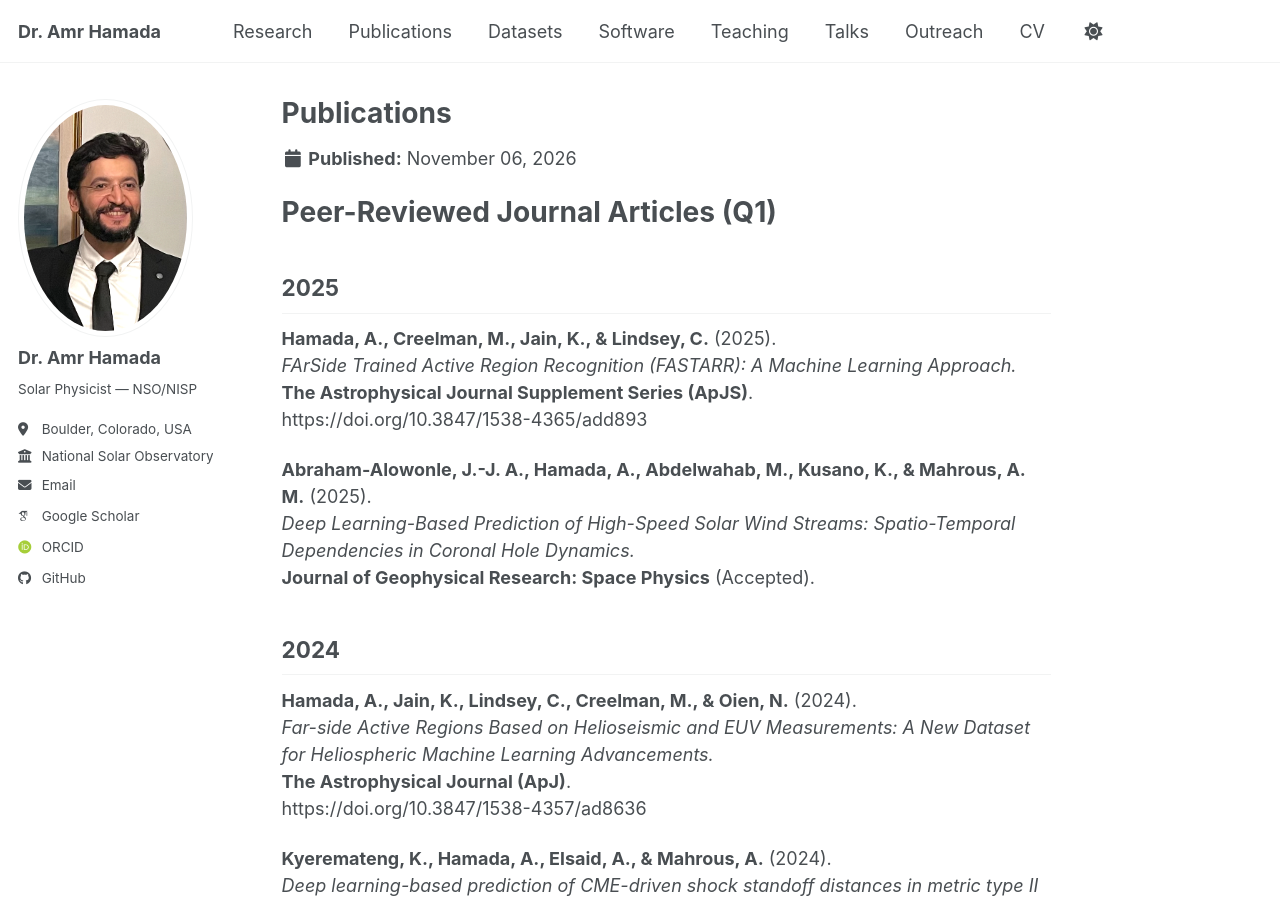
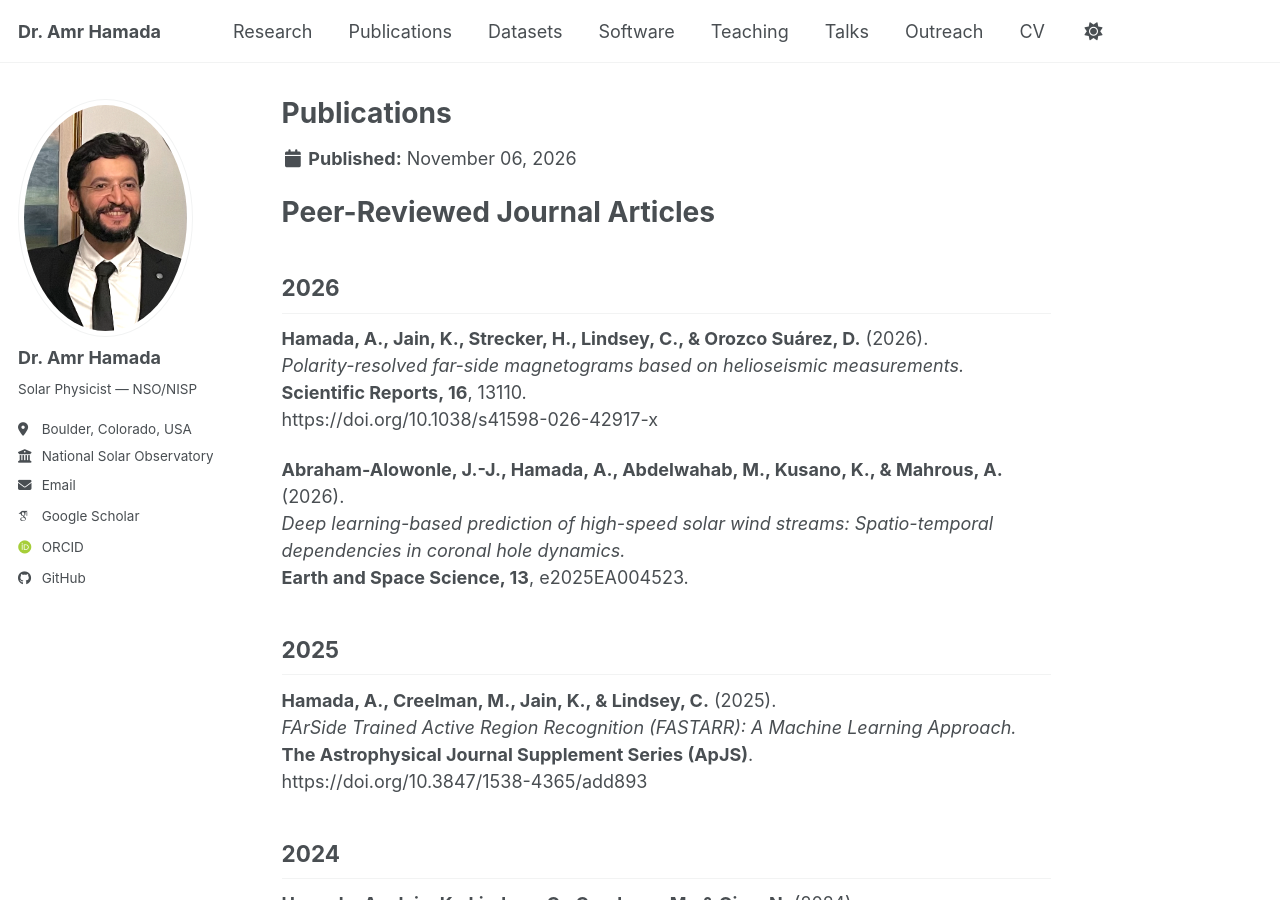
Before and after one commit to Amr1001Hamada/Amr1001Hamada.github.io, a Jekyll site: the page built from _publications/publications.md, in a window 1280 px wide and 900 px high. Built offline with Jekyll 4.4.1, drawn with Linux system fonts in a browser that asks for light colours; some web fonts are replaced; a script bundle is joined from its source files by our own code; library files that are not in the unit come from our copies.

Commit message:
Correct research citation and publication routing

```diff
--- a/_publications/publications.md
+++ b/_publications/publications.md
@@ -5,17 +5,25 @@ permalink: /publications/
 author_profile: true
 ---
 
-# Peer-Reviewed Journal Articles (Q1)
+# Peer-Reviewed Journal Articles
+
+## 2026
+**Hamada, A., Jain, K., Strecker, H., Lindsey, C., & Orozco Suárez, D.** (2026).
+*Polarity-resolved far-side magnetograms based on helioseismic measurements.*
+**Scientific Reports, 16**, 13110.
+https://doi.org/10.1038/s41598-026-42917-x
+
+**Abraham-Alowonle, J.-J., Hamada, A., Abdelwahab, M., Kusano, K., & Mahrous, A.** (2026).
+*Deep learning-based prediction of high-speed solar wind streams: Spatio-temporal dependencies in coronal hole dynamics.*
+**Earth and Space Science, 13**, e2025EA004523.
+
+
 
 ## 2025
 **Hamada, A., Creelman, M., Jain, K., & Lindsey, C.** (2025).
 *FArSide Trained Active Region Recognition (FASTARR): A Machine Learning Approach.*
 **The Astrophysical Journal Supplement Series (ApJS)**.
 https://doi.org/10.3847/1538-4365/add893
-
-**Abraham-Alowonle, J.-J. A., Hamada, A., Abdelwahab, M., Kusano, K., & Mahrous, A. M.** (2025).
-*Deep Learning-Based Prediction of High-Speed Solar Wind Streams: Spatio-Temporal Dependencies in Coronal Hole Dynamics.*
-**Journal of Geophysical Research: Space Physics** (Accepted).
 
 ## 2024
 **Hamada, A., Jain, K., Lindsey, C., Creelman, M., & Oien, N.** (2024).
```
